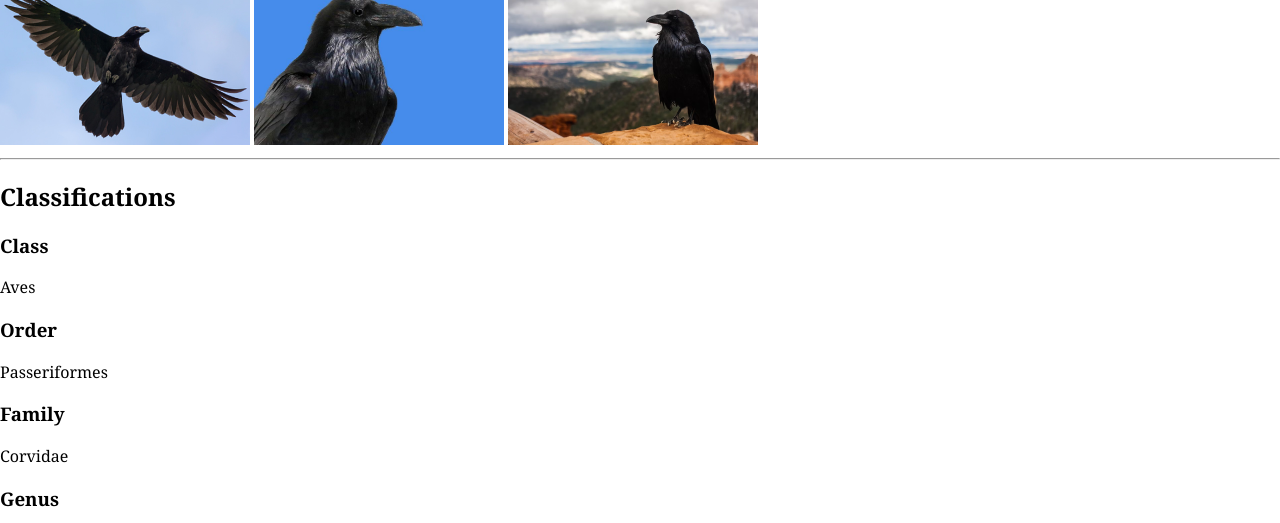
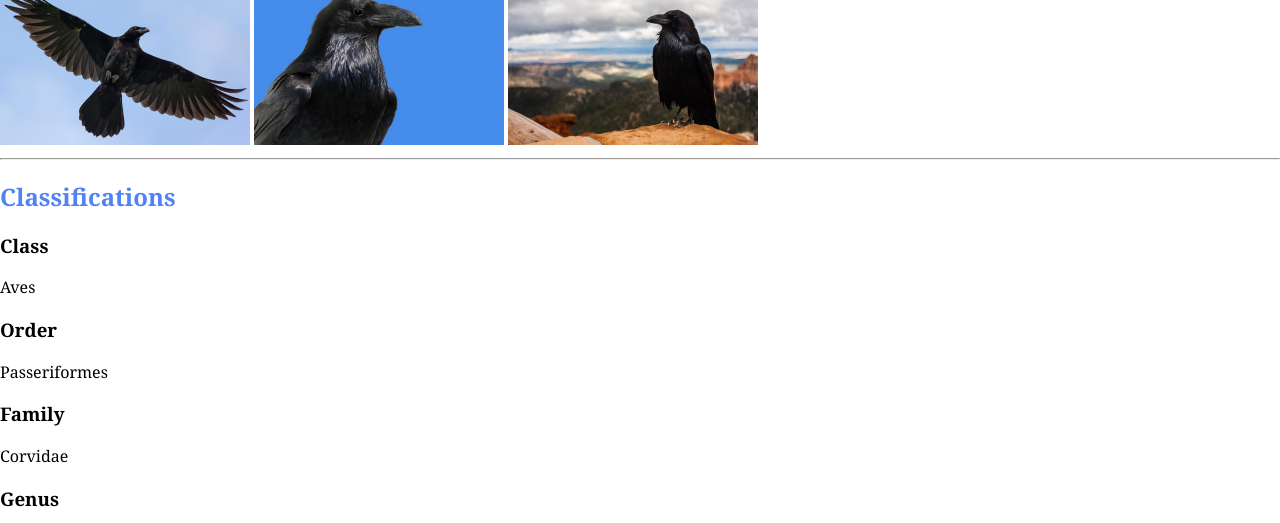
Before and after one commit to arolivares/Exotic-Animal-Website, a plain HTML site: page index.html in a window 1280 px wide. Shown: the part 277-800 px from the top of the page. Drawn offline with Linux system fonts and the light colour scheme.

Commit message:
add span

```diff
--- a/index.html
+++ b/index.html
@@ -50,7 +50,7 @@
     <img src="img\photo-1433888376991-1297486ba3f5.avif" alt="photo-1433888376991-1297486ba3f5" width="250px">
 
 <hr>
-<h2>Classifications</h2>
+<h2><span style="color:rgb(80, 131, 241);font-weight: bold;">Classifications</span></h2>
 
     <h3>Class</h3>
     Aves
```
